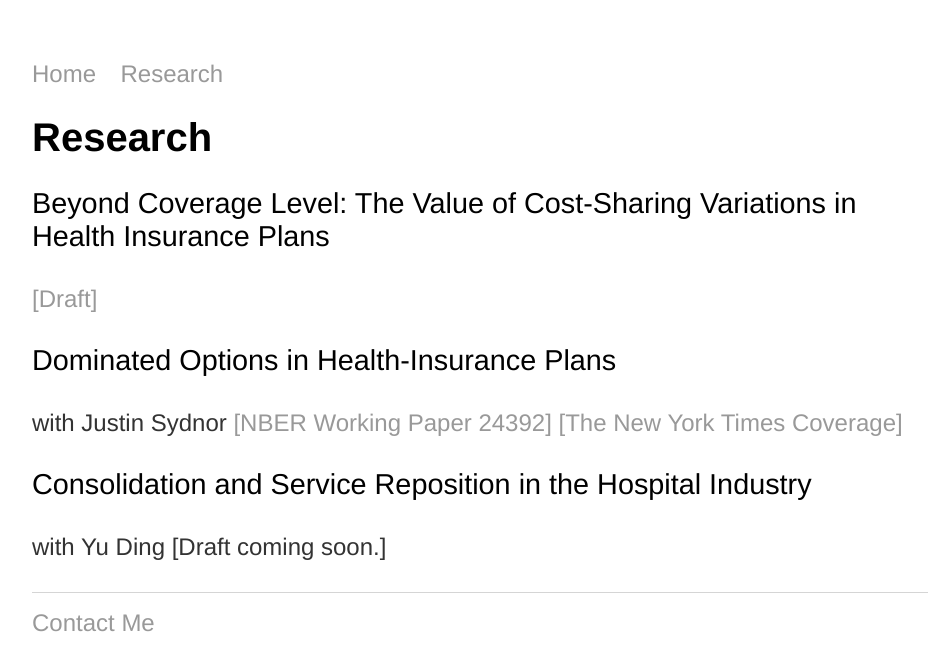
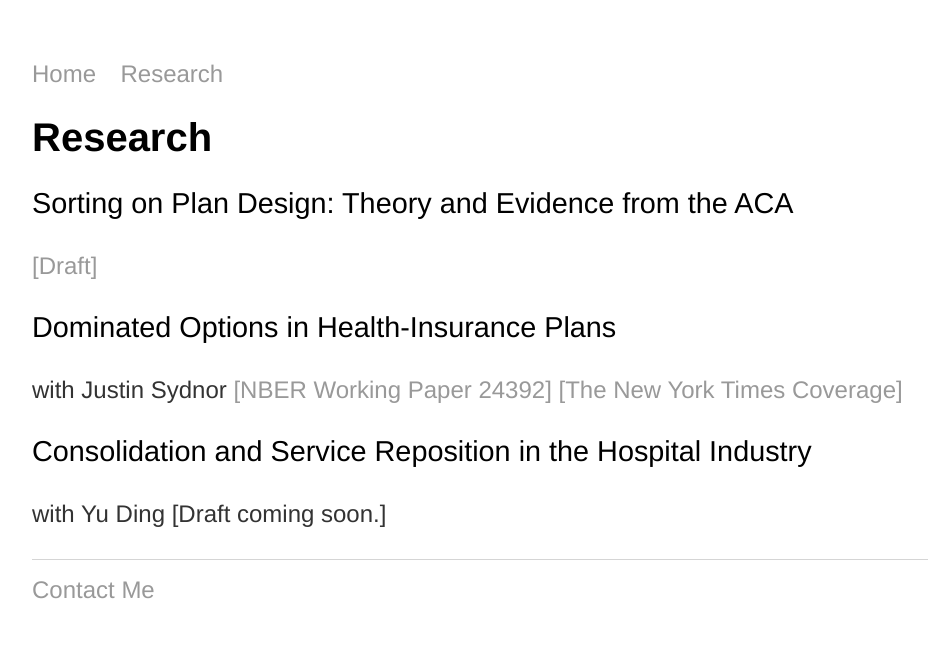
Before and after one commit to trifen/feng3hu.github.io, a Jekyll site: the page built from research.html, in a window 1280 px wide. Shown: the top 671 px of the page, without its empty margins (160-1092 px from the left). Built offline with Jekyll 4.4.1, drawn with Linux system fonts in a browser that asks for light colours.

Commit message:
Update research.html

```diff
--- a/research.html
+++ b/research.html
@@ -4,8 +4,8 @@ title: Chenyuan Liu
 ---
 <div class="blurb">
 	<h1>Research</h1>
-  		<h2>Beyond Coverage Level: The Value of Cost-Sharing Variations in Health Insurance Plans</h2>
-  			<p><a href=https://www.dropbox.com/s/qucq6oq60adt02g/PlanDesign_ChenyuanLiu.pdf?dl=0>[Draft]</a> </p>
+  		<h2>Sorting on Plan Design: Theory and Evidence from the ACA</h2>
+  			<p><a href=https://www.dropbox.com/s/inu58xszeemdp3c/SortingOnPlanDesign_ChenyuanLiu.pdf?dl=0>[Draft]</a> </p>
 		<h2>Dominated Options in Health-Insurance Plans</h2>
   			<p>with Justin Sydnor <a href= https://www.nber.org/papers/w24392>[NBER Working Paper 24392]</a> <a href= https://www.nytimes.com/2017/11/04/business/why-choose-wrong-health-plan.html>[The New York Times Coverage]</a> </p>
   		<h2>Consolidation and Service Reposition in the Hospital Industry</h2>
```
